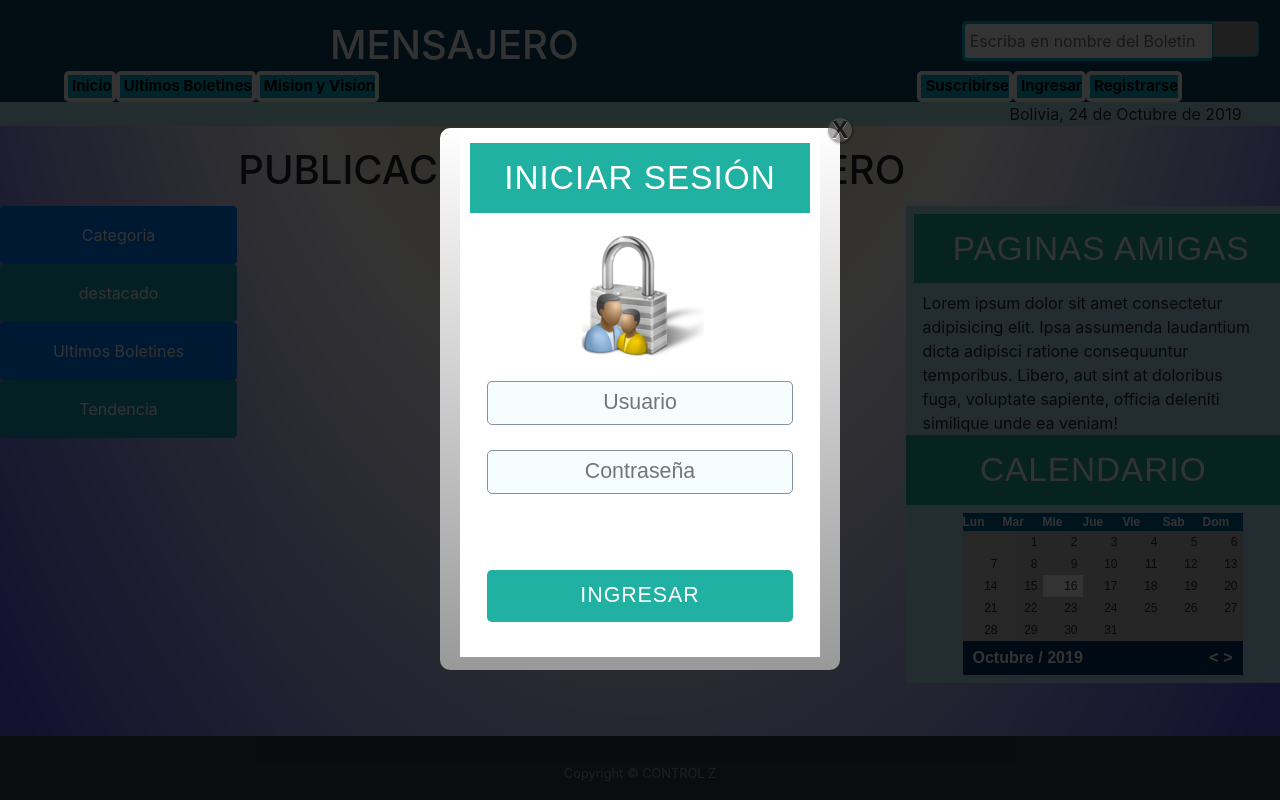
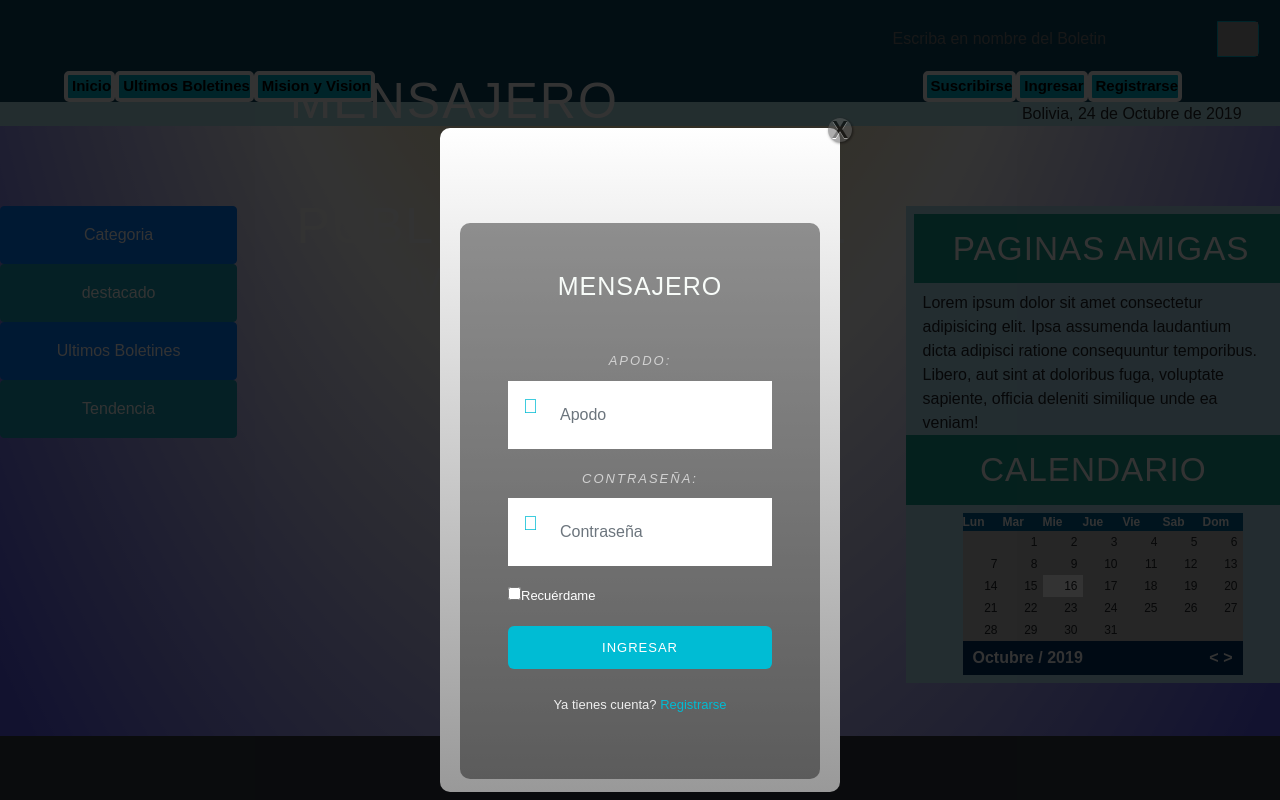
Before and after one commit to ivanovichTBD/TISEADA, a PHP site: page /TISEADA/index.php in a window 1280 px wide, after a click on "Ingresar". Run offline with PHP 8.4, Linux system fonts and the light colour scheme; some libraries are stand-ins or nearby versions; grey boxes are pictures that could not be loaded.

Commit message:
interfaz

```diff
--- a/ComponentesPagPrincipal/Login.php
+++ b/ComponentesPagPrincipal/Login.php
@@ -1,85 +1,244 @@
+<!--A Design by W3layouts
+Author: W3layout
+Author URL: http://w3layouts.com
+License: Creative Commons Attribution 3.0 Unported
+License URL: http://creativecommons.org/licenses/by/3.0/
+-->
+<!DOCTYPE html>
+<html lang="en">
+
+<head>
+    <title>Material Login Form a Responsive Widget Template :: w3layouts</title>
+    <!-- meta tags -->
+    <meta charset="UTF-8" />
+    <meta name="viewport" content="width=device-width, initial-scale=1.0" />
+    <meta name="keywords" content="Art Sign Up Form Responsive Widget, Audio and Video players, Login Form Web Template, Flat Pricing Tables, Flat Drop-Downs, Sign-Up Web Templates,
+		Flat Web Templates, Login Sign-up Responsive Web Template, Smartphone Compatible Web Template, Free Web Designs for Nokia, Samsung, LG, Sony Ericsson, Motorola Web Design"
+    />
+    <!-- /meta tags -->
+    <!-- custom style sheet -->
+    <link href="css/style.css" rel="stylesheet" type="text/css" />
+    <!-- /custom style sheet -->
+    <!-- fontawesome css -->
+    <link href="css/fontawesome-all.css" rel="stylesheet" />
+	<link rel="stylesheet" href="../fontawesome-free-5.11.2-web/css/fontawesome.min.css">
+    <link rel="stylesheet" href="../fontawesome-free-5.11.2-web/css/fontawesome-all.css">
+	<?php
+
+    $alert = '';
+    session_start();
+    /*if(!empty($_SESSION['active']))
+    {
+        header('location: sistema/');
+	 }else{*/
+
+        if(!empty($_POST))
+        {
+            if(empty($_POST['usuario']) || empty($_POST['clave']))
+            {
+                $alert = 'Ingrese su usuario y su clave';
+            }else{
+
+                require_once "../conexion.php";
 
 
-<section id="container">
+                $user = @mysqli_real_escape_string($conection, $_POST['usuario']);
+                $pass = md5(@mysqli_real_escape_string($conection, $_POST['clave']));
 
-		<form action="" method="post">
+                $query = @mysqli_query($conection,"SELECT * FROM usuario WHERE usuario= '$user' AND clave = '$pass'");
+                @mysqli_close($conection);
+                $result = @mysqli_num_rows($query);
 
-			<h3>Iniciar Sesión</h3>
-			<img src="img/login.png" alt="Login">
+                if($result > 0)
+                {
+                    $data = mysqli_fetch_array($query);
+                    $_SESSION['active'] = true;
+                    $_SESSION['idUser'] = $data['idusuario'];
+                    $_SESSION['nombre'] = $data['nombre'];
+                    $_SESSION['email']  = $data['email'];
+                    $_SESSION['user']   = $data['usuario'];
+                    $_SESSION['tipo_usuario']    = $data['tipo_usuario'];
 
-			<input type="text" name="usuario" placeholder="Usuario">
-			<input type="password" name="clave" placeholder="Contraseña">
-			<div class="alert"><?php echo isset($alert) ? $alert : ''; ?></div>
-			<input type="submit" value="INGRESAR">
+                    header('location: ../sistema/index.php');
+                }else{
+                    $alert = 'El usuario o la clave son incorrectos';
+                    session_destroy();
+                }
 
-		</form>
-</section>
+
+            }
+
+        }
+
+     ?>
+</head>
+
+
+<body>
+
+    <div class=" w3l-login-form">
+        <h2>MENSAJERO</h2>
+        <form action="#" method="POST">
+
+            <div class=" w3l-form-group">
+                <label>APODO:</label>
+                <div class="group">
+                    <i class="fas fa-user"></i>
+                    <input name="usuario" type="text" class="form-control" placeholder="Apodo" required="required" />
+                </div>
+            </div>
+            <div class="w3l-form-group">
+                <label>CONTRASEÑA:</label>
+                <div class="group">
+                    <i class="fas fa-unlock"></i>
+                    <input name="clave" type="password" class="form-control" placeholder="Contraseña" required="required" />
+                </div>
+            </div>
+            <div class="forgot">
+
+                <p><input type="checkbox">Recuérdame</p>
+            </div>
+            <button class="botoningreso"type="submit">INGRESAR</button>
+        </form>
+        <p class=" w3l-register-p">Ya tienes cuenta?<a href="#" class="register"> Registrarse</a></p>
+    </div>
+
+
+</body>
+
+</html>
 
 
 <Style>
-*{
-	margin: 0;
-	padding: 0;
-	box-sizing: border-box;
+
+body {
+    margin: 0;
+    padding: 0;
+    background: url(../sistema/img/cover4.jpg) no-repeat 0px 0px;
+    min-height: 100vh;
+    background-size: cover;
+    font-family: 'Raleway', sans-serif;
 }
-h3{
-	font-family: 'Arial';
-	font-size: 25pt;
-	letter-spacing: 1px;
-	width: 100%;
-	background: rgb(33, 177, 162);
-	padding: 15px;
-	color: #FFF;
-	text-align: center;
-	text-transform: uppercase;
+h1 {
+    margin: 0;
+    color: #ffffff;
+    text-align: center;
+    font-size: 50px;
+    font-weight: 500;
+    letter-spacing: 2px;
+    padding: 50px 0;
+}
+
+h2 {
+    margin: 0;
+    color: rgb(248, 252, 249);
+    font-size: 25px;
+    font-weight: 400;
+    text-align: center;
+    letter-spacing: 1px;
+    padding-bottom: 30px;
+}
+
+p.w3l-register-p {
+    color: #eee;
+    font-size: 13px;
+    text-align: center;
+    margin-top: 2em;
+}
+
+.w3l-login-form {
+    background: rgba(0, 0, 0, 0.4117647058823529);
+    //background: #6EB5FF;
+    max-width: 500px;
+    margin: 0 auto;
+    padding: 3em;
+    border-radius: 10px;
+    box-sizing: border-box;
+    margin-top: 90px;
 
 }
-#container{
-	background: #5d6d7e;
-	width: 100%;
-	display: -webkit-flex;
-	display: -moz-flex;
-	display: -ms-flex;
-	display: -o-flex;
-	display: flex;
-	justify-content: center;
-	align-items: center;
-}
-#container form{
-	background: #FFF;
-	width: 400px;
-	padding: 10px;
+
+.group {
+    display: flex;
+    padding: 15px 5px;
+    background-color: #ffffff;
 }
 
-#container form img{
-	margin: 15px auto;
-	text-align: center;
-	display: block;
-}
-#container form input{
-	width: 90%;
-	padding: 5px;
-	font-size: 16pt;
-	display: block;
-	margin: 25px auto;
-	border-radius: 5px;
-	border: 1px solid  #85929e;
-	text-align: center;
-	background: rgb(246, 253, 253);
+.group i {
+    color: #00BCD4;
+    font-size: 20px;
+    padding: 0 10px;
 }
 
-#container form input[type="submit"]{
-	background:rgb(33, 177, 162) ;
-	padding: 10px;
-	color: #FFF;
-	letter-spacing: 1px;
-	border: 0;
-	cursor: pointer;
-}
-.alert{
-	font-family: 'Arial';
-	font-size: 16px;
-	text-align: center;
+.w3l-form-group {
+    margin: 20px 0;
 }
 
+.w3l-form-group label {
+    display: block;
+    text-transform: uppercase;
+    font-size: 13px;
+    color: #d2d2d2;
+    letter-spacing: 2px;
+    margin-bottom: 10px;
+    font-style: italic;
+}
+
+input[type="text"],
+input[type="password"] {
+    width: 100%;
+    border: none;
+    box-sizing: border-box;
+    background: transparent;
+    color: #000;
+}
+
+input[type="text"]:focus,
+input[type="password"]:focus {
+    outline: none;
+}
+
+.botoningreso {
+    background-color: #00BCD4;
+    color: #ffffff;
+    font-size: 13px;
+    text-transform: uppercase;
+    letter-spacing: 1px;
+    border: none;
+    padding: 12px 60px;
+    cursor: pointer;
+    width: 100%;
+    border-radius: 6px;
+}
+
+.botoningreso:hover {
+    background-color: #00BCD4;
+    transition-duration: 5s;
+}
+
+.forgot {
+    display: flex;
+    justify-content: space-between;
+    margin: 20px 0;
+    }
+
+.letras {
+    color: #ffffff;
+    font-size: 14px;
+    text-decoration: none;
+}
+
+.forgot p {
+    color: #ffffff;
+    text-align: center;
+    margin: 0px;
+	font-size: 13px;
+}
+
+.register {
+    color: #00BCD4;
+    text-decoration: none;
+}
+
+
 </Style>
```
